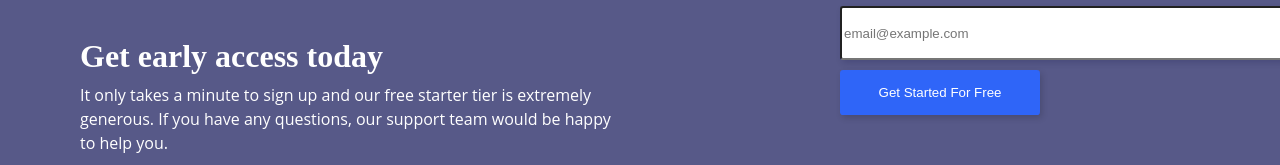
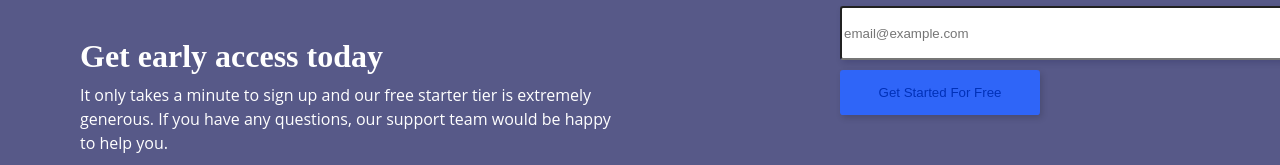
Before and after one commit to idanmz/fylo, a plain HTML site: page index.html in a window 1280 px wide. In both pictures the pointer is over the button "Get Started For Free". Shown: the part 1506-1671 px from the top of the page. Drawn offline with Linux system fonts and the light colour scheme.

Commit message:
Update index.css

```diff
--- a/css/index.css
+++ b/css/index.css
@@ -340,6 +340,7 @@ color: white;
     border: #2F65F8;
     border-radius: 3.125px;
     box-shadow: 2px 3px 6px rgba(0, 0, 0, 0.15925);
+    transition: 0.5s;
 }
 
 .minilogo img{
@@ -429,3 +430,7 @@ color: #FFFFFF;
 .about2 li:hover{
     color: #c8a2c8;
 }
+
+.email:hover{
+    color: #0031b8;
+}
```
